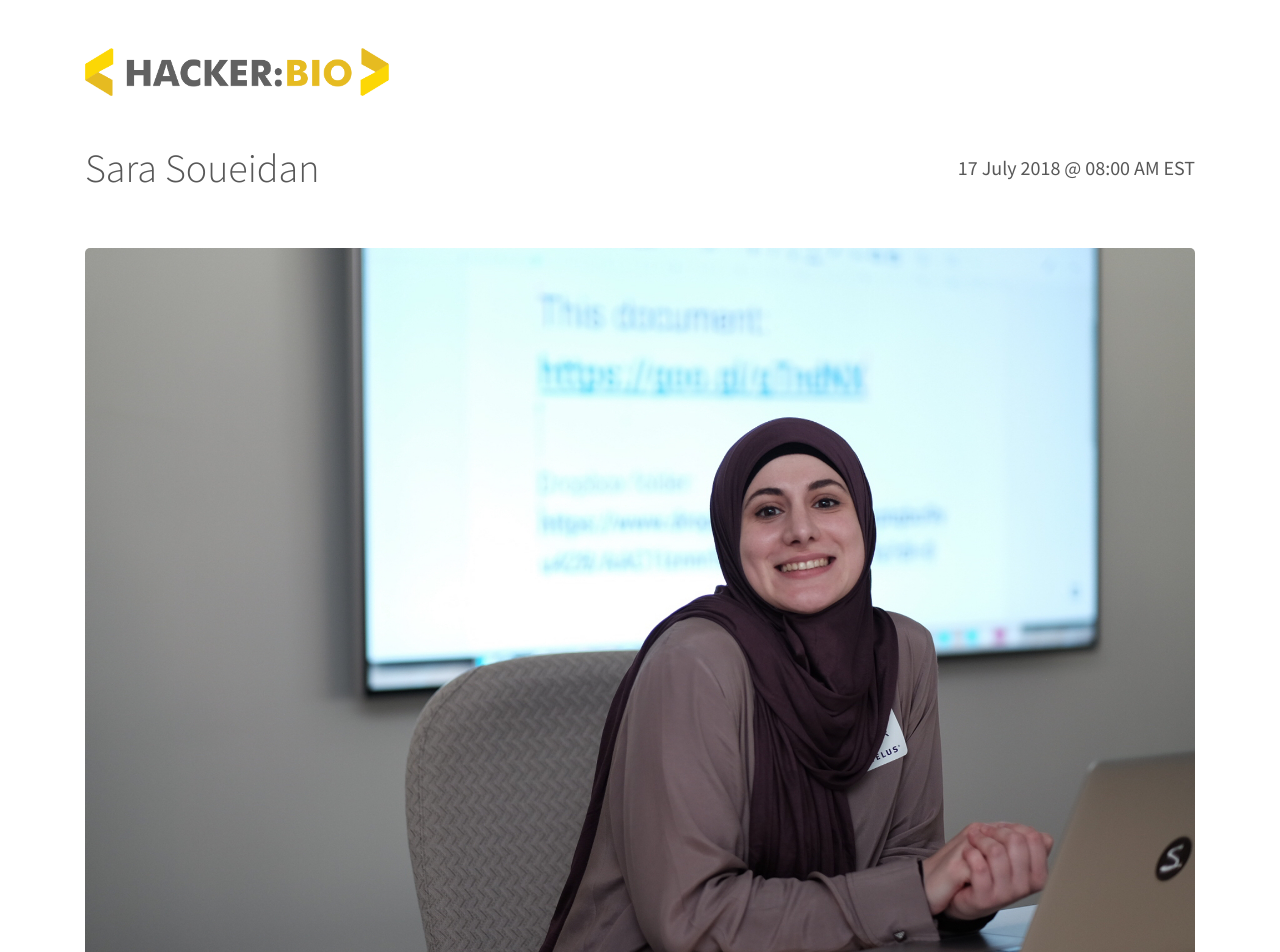
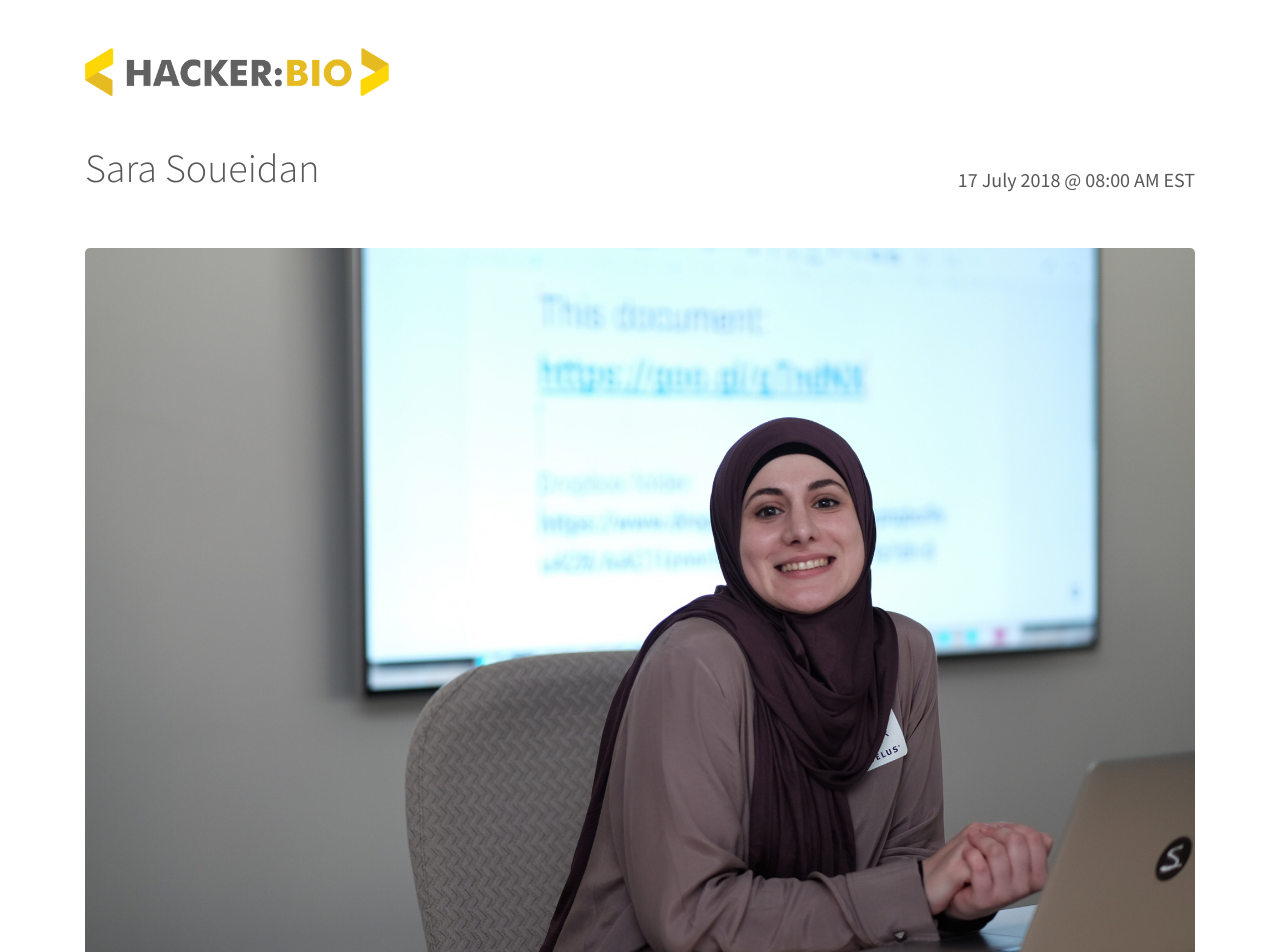
Before and after one commit to HackerBio/hackerbio.github.io, a Jekyll site: the page built from _hackers/sara-soueidan.md, in a window 1280 px wide. Shown: the top 952 px of the page. Built offline with Jekyll 4.4.1, drawn with Linux system fonts in a browser that asks for light colours; nearby versions of some CDN libraries.

Commit message:
fix(css): address css build warning

```diff
--- a/_layouts/hacker.html
+++ b/_layouts/hacker.html
@@ -3,7 +3,7 @@
 ---
 
 <section class="my-5">
-  <header class="d-flex flex-space-between align-items-center justify-content-between">
+  <header class="d-flex flex-space-between align-items-end justify-content-between">
     <h1>{{ page.name }}</h1>
     <h5><time datetime="{{ page.date | date_to_xmlschema }}">{{ page.date | date_to_long_string }} @ {{ page.date | date: '%I:%M %p' }} EST</time></h5>
   </header>
--- a/assets/css/hacker.scss
+++ b/assets/css/hacker.scss
@@ -1,7 +1,7 @@
 ---
 ---
 
-@import url('base.css');
+@import url('/assets/css/base.css');
 
 h1 {
   font-weight: 300;
--- a/assets/css/home.scss
+++ b/assets/css/home.scss
@@ -1,7 +1,7 @@
 ---
 ---
 
-@import url('base.css');
+@import url('/assets/css/base.css');
 
 h1 {
   font-weight: 300;
```
